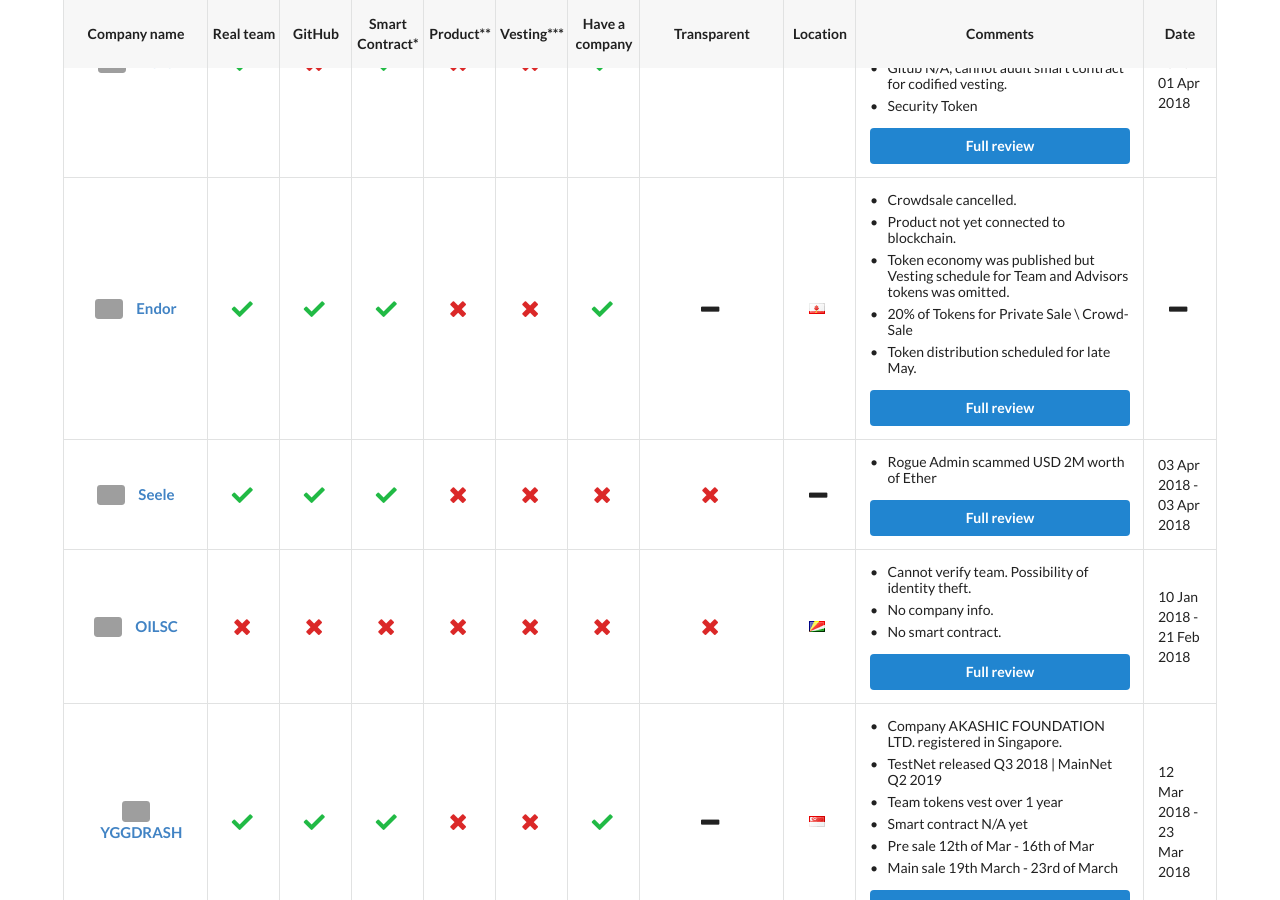
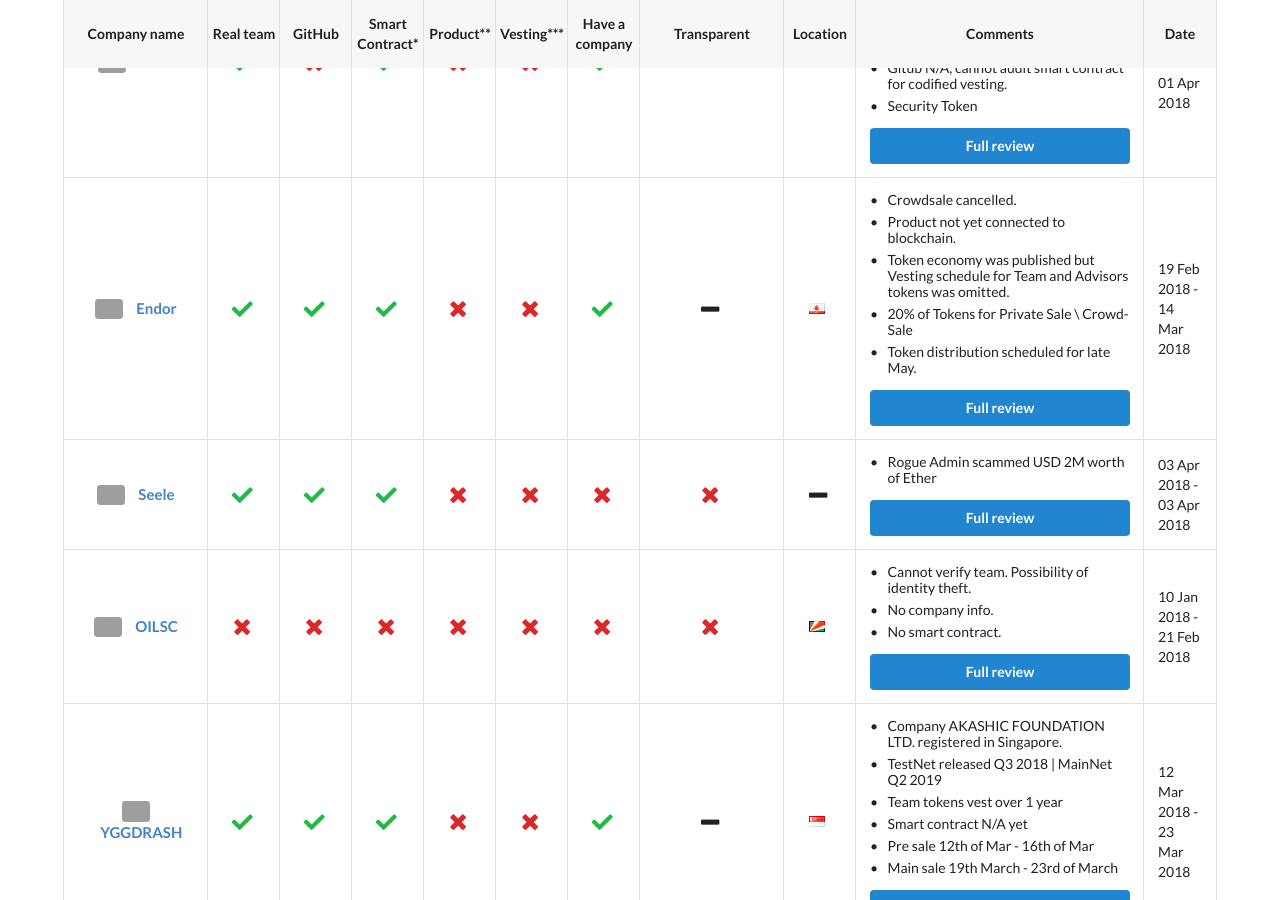
Before and after one commit to ico-check/ico-check, a Jekyll site: the page built from past.md, in a window 1280 px wide and 900 px high, scrolled down 1284 px. Built offline with Jekyll 4.4.1, drawn with Linux system fonts in a browser that asks for light colours; nearby versions of some CDN libraries; grey boxes are pictures that could not be loaded.

Commit message:
47-endor-ico-check
Added date

```diff
--- a/_data/past-icos.yml
+++ b/_data/past-icos.yml
@@ -100,8 +100,8 @@
     - content: Token economy was published but Vesting schedule for Team and Advisors tokens was omitted.
     - content: 20% of Tokens for Private Sale \ Crowd-Sale
     - content: Token distribution scheduled for late May.
-  ico_start_date:
-  ico_end_date:
+  ico_start_date: 2018-02-19T11:00:00Z
+  ico_end_date: 2018-03-14T11:00:00Z
   safe:
   issue_url: https://github.com/ico-check/ico-check/issues/64
 
```
